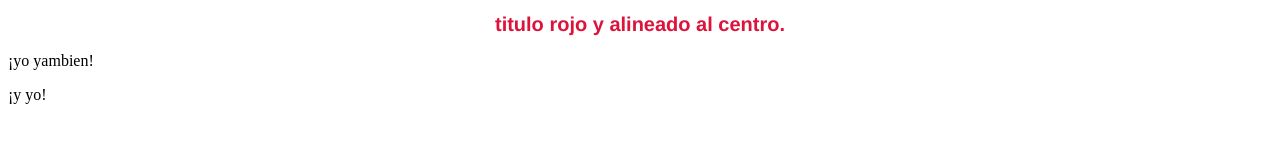
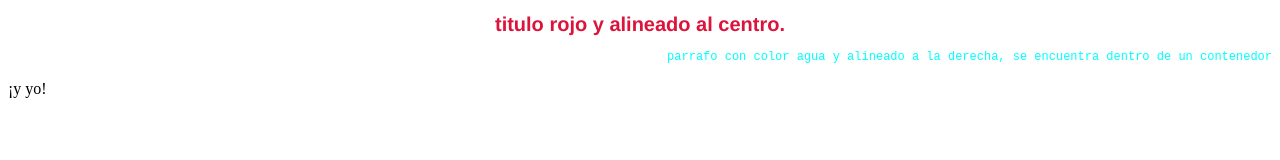
Before and after one commit to luis15951/sesion9, a plain HTML site: page index.html in a window 1280 px wide. Drawn offline with Linux system fonts and the light colour scheme.

Commit message:
otro selector

```diff
--- a/index.html
+++ b/index.html
@@ -11,11 +11,20 @@
         font-size: 20px;
         font-family: 'Franklin Gothic Medium', 'Arial Narrow', Arial, sans-serif;
      }
+     .contenido p{
+        text-align: right;
+        color: aqua;
+        font-size: small;
+        font-family: monospace;
+     }
     </style>
 </head>
 <body>
     <h1 class="center">titulo rojo y alineado al centro.</h1>
-    <p>¡yo yambien!</p>
+    <div class="contenido">
+        <p>parrafo con color agua y alineado a la derecha, se encuentra dentro de un contenedor</p>
+    </div>
+
     <p>¡y yo!</p>
 </body>
 </html>
```
